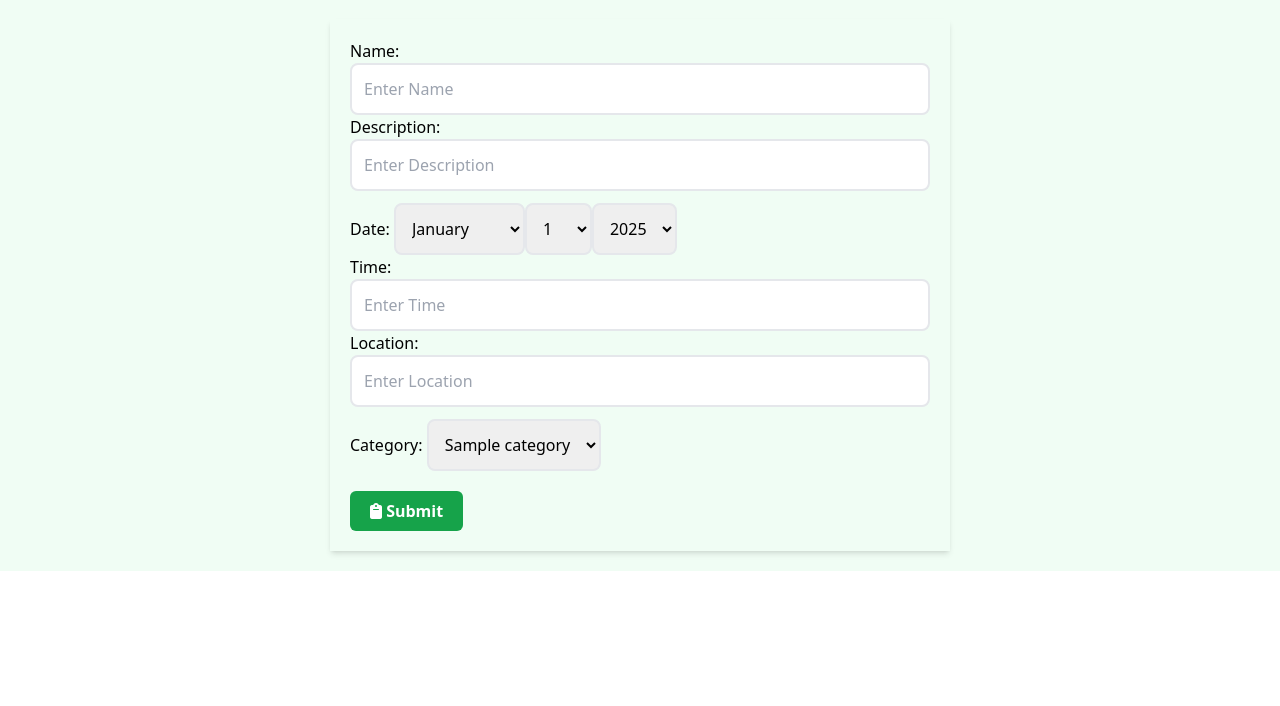
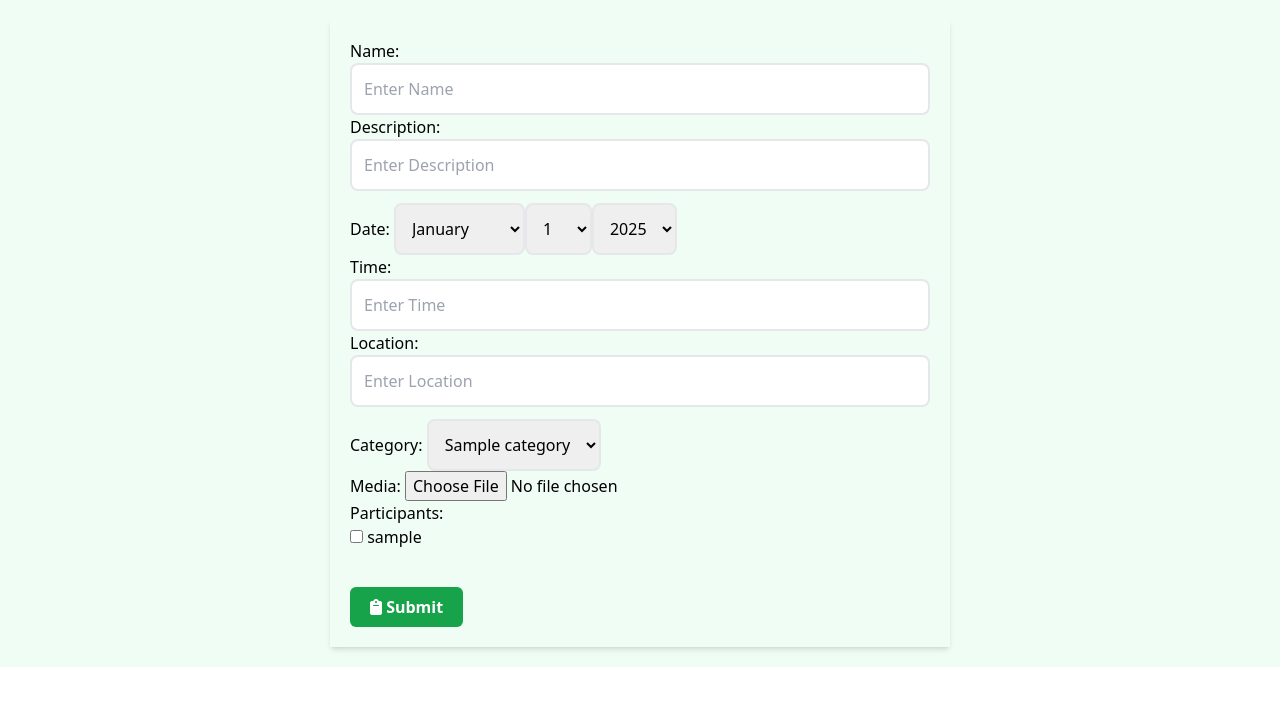
Before and after one commit to achibhossengit/Event-Manager, a Django app: page /event/create-event/ in a window 1280 px wide. Shown: the part 79-785 px from the top of the page. Run offline with Django 5.2, Linux system fonts and the light colour scheme; tables that the repository leaves empty hold one stand-in row (values such as "Sample post"); some libraries are stand-ins or nearby versions.

Commit message:
update some settings to work with media

```diff
--- a/event/forms.py
+++ b/event/forms.py
@@ -39,10 +39,11 @@ class StyledFormMixin:
 class EventModelForm(StyledFormMixin, forms.ModelForm):
     class Meta:
         model = Event
-        fields = ['name', 'description', 'date', 'time', 'location', 'category']
+        fields = ['name', 'description', 'date', 'time', 'location', 'category', 'media', 'participants']
         widgets ={
             'date':forms.SelectDateWidget,
             'time':forms.TimeInput,
+            'participants':forms.CheckboxSelectMultiple
         }
 
 class CategoryModelForm(StyledFormMixin, forms.ModelForm):
--- a/event/models.py
+++ b/event/models.py
@@ -8,7 +8,7 @@ class Event(models.Model):
     time = models.TimeField()
     location = models.CharField(max_length=200)
     category = models.ForeignKey('Category', on_delete=models.SET_DEFAULT, default=1, related_name= 'events')
-    media = models.FileField(null=True, blank=True)
+    media = models.ImageField(upload_to='event_media', blank=True, null=True)
     participants = models.ManyToManyField(User, related_name='rsvp_events')
 
     def __str__(self):
--- a/event/templates/create.html
+++ b/event/templates/create.html
@@ -1,7 +1,7 @@
 {% extends "header.html" %}
 {% block content %}
     <section class="w-full md:w-1/2 md:mx-auto shadow-md p-5 ">
-        <form action="" method="POST">
+        <form action="" method="POST" enctype="multipart/form-data">
             {% if event_form %}
                     {{event_form.as_p}}
             {% elif category_form %}
--- a/event/templates/event_details.html
+++ b/event/templates/event_details.html
@@ -3,7 +3,8 @@
 {% block content %}
 <section class="w-11/12 mx-auto md:w-2/3 shadow-2xl p-10 border border-green-100 rounded-xl">
     <div>
-        <img class="w-1/2 mx-auto rounded-lg" src="{% static 'images/event-details-2.jpg' %}" alt=""/>
+        <img class="w-1/2 mx-auto rounded-lg" src="{% if event.media %}{{ event.media.url }}{% else %}{% static 'images/event-details-2.jpg' %}{% endif %}" alt="Event Image"/>
+        {% comment %} <img class="w-1/2 mx-auto rounded-lg" src={{event.media.url}}> {% endcomment %}
         <h3 class="text-2xl font-bold py-3 text-center md:text-left">{{ event.name }}</h3>
         <div class="flex flex-wrap justify-between gap-4 my-7">
             {% comment %} Category {% endcomment %}
--- a/event/views.py
+++ b/event/views.py
@@ -96,7 +96,7 @@ def management_participants(request):
 
 def create_event(request):
     if request.method == 'POST':
-        event_form = EventModelForm(request.POST)
+        event_form = EventModelForm(request.POST, request.FILES)
         if event_form.is_valid():
             event_form.save()
             messages.success(request, "Event created Successfully!")
--- a/event_management/settings.py
+++ b/event_management/settings.py
@@ -146,3 +146,6 @@ INTERNAL_IPS = [
     "127.0.0.1",
     # ...
 ]
+
+MEDIA_URL = '/media/'
+MEDIA_ROOT = BASE_DIR / 'media'
--- a/event_management/urls.py
+++ b/event_management/urls.py
@@ -2,6 +2,9 @@ from django.contrib import admin
 from django.urls import path, include
 from debug_toolbar.toolbar import debug_toolbar_urls
 from event.views import homepage
+from django.conf.urls.static import static
+from django.conf import settings
+
 
 urlpatterns = [
     path('admin/', admin.site.urls),
@@ -10,3 +13,5 @@ urlpatterns = [
     path('', homepage, name='homepage'),
 
 ]+ debug_toolbar_urls()
+
+urlpatterns += static(settings.MEDIA_URL, document_root=settings.MEDIA_ROOT)
--- a/users/forms.py
+++ b/users/forms.py
@@ -1,11 +1,9 @@
 from django.contrib.auth.models import User
 from django.forms import ModelForm
 from event.forms import StyledFormMixin
+from django import forms
 
 class UserModelForm(StyledFormMixin, ModelForm):
     class Meta:
         model = User
         fields = ['username', 'first_name', 'last_name', 'email', 'password']
-        # widgets={
-        #     'events': forms.CheckboxSelectMultiple,
-        # }
```
Also changed, not shown: event-details-1.jpg (added), event/migrations/0006_alter_event_media.py (added), media/event_media/event-details-1.jpg (added), media/event_media/event-details-1_14rPNj1.jpg (added).
